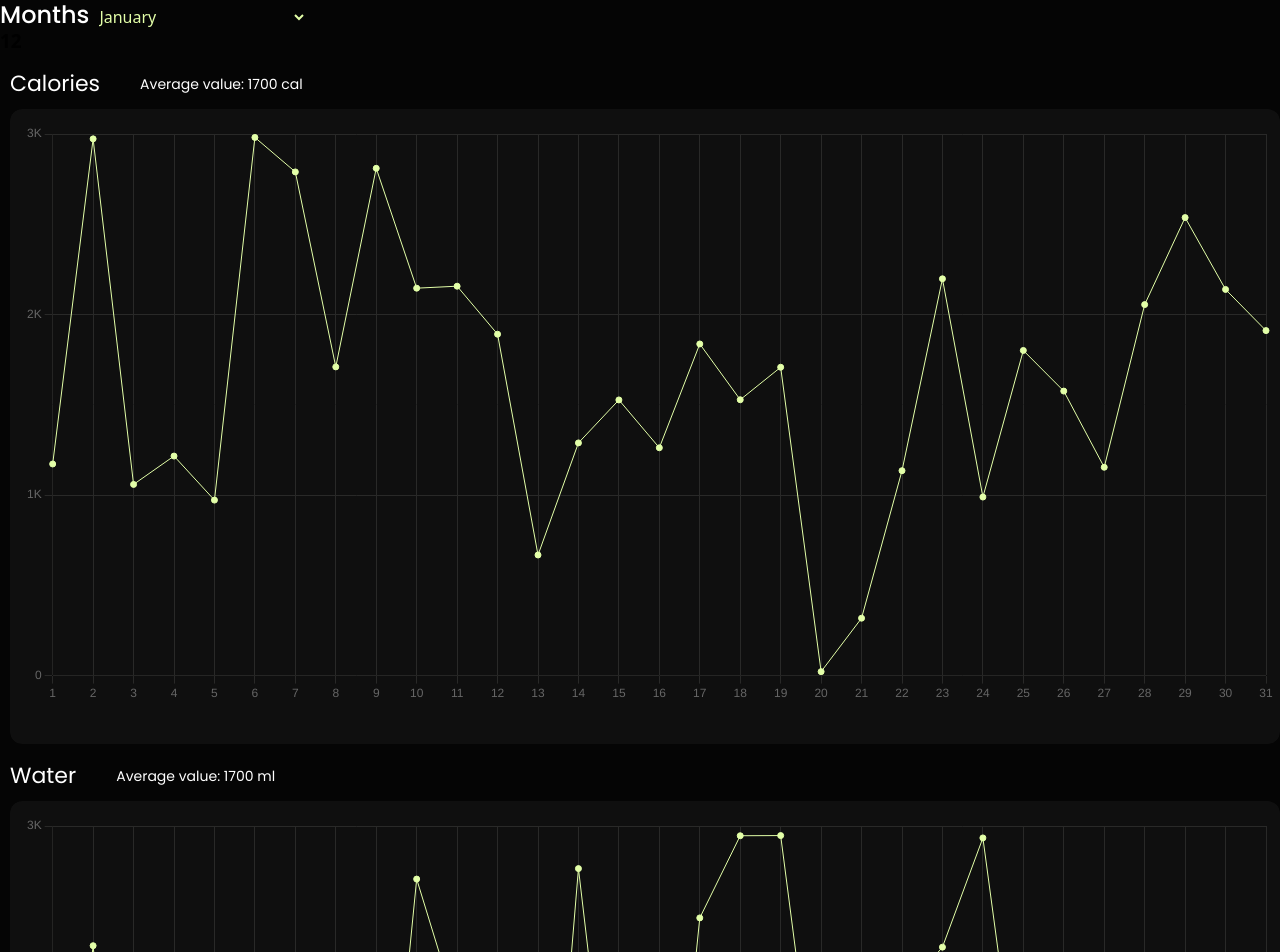
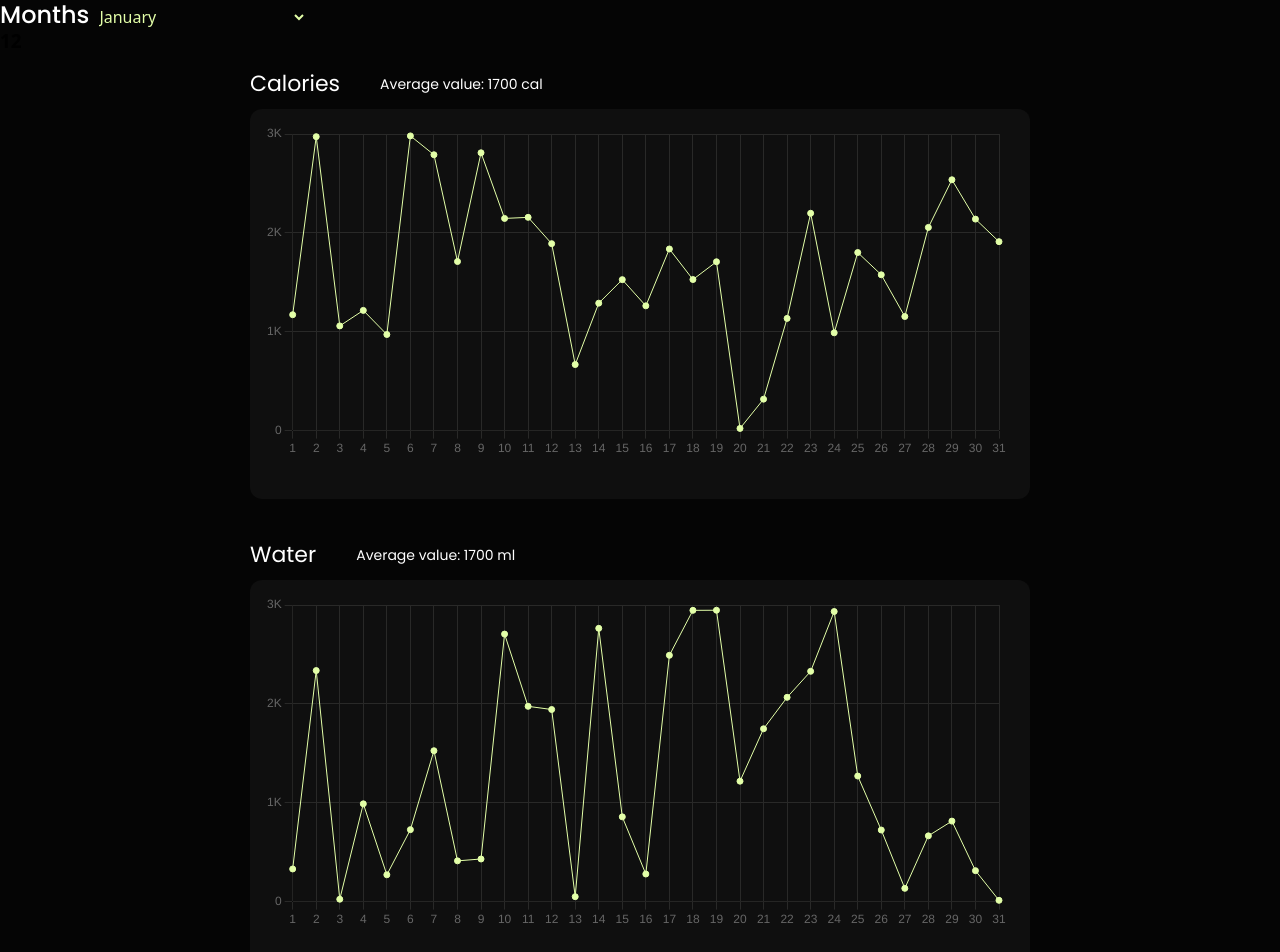
Before and after one commit to AnnaHort/HealthyHub, a React (Vite) app: page /HealthyHub/dashboard in a window 1280 px wide. Shown: the top 952 px of the page. Built offline with nearby package versions, Linux system fonts and the light colour scheme.

Commit message:
done styled mobile/ tablet/ desktop

```diff
--- a/src/components/Dashboard/Line/calories.jsx
+++ b/src/components/Dashboard/Line/calories.jsx
@@ -26,14 +26,27 @@ import styled from 'styled-components';
 const Container = styled.div`
   margin-left: 10px;
   overflow-y: auto;
+
+  @media (min-width: 834px) {
+   margin-left: unset;
+    overflow-y: unset;
+  }
+
+  @media (min-width: 1440px){
+
+  }
 `;
 
 
 const TitleContainer = styled.div`
-display: flex;
-align-items: center;
-margin-top: 16px;
-margin-bottom: 9px;
+  display: flex;
+  align-items: center;
+  margin-top: 16px;
+  margin-bottom: 9px;
+
+  @media (min-width: 1440px) {
+    margin-top: 0;
+  }
 `;
 
 const CaloriesTitle = styled.h2`
@@ -57,7 +70,6 @@ const CaloriesDesc = styled.p`
 
 const ChartsContainer = styled.div`
   display: flex;
-  justify-content: center;
   min-width: 676px;
   width: 100%;
   margin: 0 auto;
@@ -65,6 +77,16 @@ const ChartsContainer = styled.div`
   overflow-x: auto;
   overflow-y: hidden;
   white-space: nowrap;
+
+  @media (min-width: 834px) {
+    min-width: 780px;
+    overflow-x: unset;
+    overflow-y: unset;
+  }
+
+  @media (min-width: 1440px) {
+    min-width: 676px;
+  }
 `;
 
 const CaloriesDashboard = () => {
@@ -109,7 +131,7 @@ const CaloriesDashboard = () => {
     layout: {
       padding: {
         left: 14,
-        right: 14,
+        right: 31,
         top: 25,
         bottom: 40,
       },
--- a/src/components/Dashboard/Line/lineDashboard.jsx
+++ b/src/components/Dashboard/Line/lineDashboard.jsx
@@ -2,16 +2,44 @@ import WaterDashboar from "./water";
 import Calories from "./calories";
 import MonthsDashboard from "../months/months";
 import WeightCharts from "./weight";
+import styled from "styled-components";
+
+const DashboardContainer = styled.div`
+  max-width: 780px;
+  margin-left: auto;
+  margin-right: auto;
+
+  @media (min-width: 834px) {
+    margin-left: auto;
+    margin-right: auto;
+  }
+
+  @media (min-width: 1440px) {
+    min-width: 1440px;
+    margin-left: unset;
+    margin-right: unset;
+    display: flex;
+    justify-content: center;
+    align-items: center;
+    flex-direction: row;
+    gap: 20px;
+    margin-top: 16px;
+    margin-bottom: 20px;
+  }
+`;
 
 const LineDashboard = () => {
     return (
-        <div>
-            <MonthsDashboard/>
-            <Calories />
-            <WaterDashboar />
-            <WeightCharts/>
-    </div>
-)
+      <div>
+        <MonthsDashboard />
+        <DashboardContainer>
+          <Calories />
+          <WaterDashboar />
+        </DashboardContainer>
+
+        <WeightCharts />
+      </div>
+    );
 }
 
 export default LineDashboard;
--- a/src/components/Dashboard/Line/water.jsx
+++ b/src/components/Dashboard/Line/water.jsx
@@ -27,6 +27,15 @@ const Container = styled.div`
   margin-left: 10px;
   margin-bottom: 40px;
   overflow-x: auto;
+
+  @media (min-width: 834px) {
+    margin-left: unset;
+    overflow-y: unset;
+  }
+
+  @media (min-width: 1440px) {
+    margin-bottom: 0;
+  }
 `;
 
 const TitleContainer = styled.div`
@@ -34,6 +43,14 @@ const TitleContainer = styled.div`
   align-items: center;
   margin-top: 16px;
   margin-bottom: 9px;
+
+  @media (min-width: 834px) {
+    margin-top: 40px;
+  }
+
+  @media (min-width: 1440px) {
+    margin-top: 0;
+  }
 `;
 
 const WaterTitle = styled.h2`
@@ -57,7 +74,6 @@ const WaterDesc = styled.p`
 
 const ChartsContainer = styled.div`
   display: flex;
-  justify-content: center;
   min-width: 676px;
   width: 100%;
   margin: 0 auto;
@@ -65,6 +81,16 @@ const ChartsContainer = styled.div`
   overflow-x: auto;
   overflow-y: hidden;
   white-space: nowrap;
+
+  @media (min-width: 834px) {
+    min-width: 780px;
+    overflow-x: unset;
+    overflow-y: unset;
+  }
+
+  @media (min-width: 1440px) {
+    min-width: 676px;
+  }
 `;
 
 
@@ -109,7 +135,7 @@ const WaterDashboar = () => {
      layout: {
        padding: {
          left: 14,
-         right: 14,
+         right: 31,
          top: 25,
          bottom: 40,
        },
--- a/src/components/SharedLayout/SharedLayout.jsx
+++ b/src/components/SharedLayout/SharedLayout.jsx
@@ -6,6 +6,7 @@ import { useSelector } from 'react-redux';
 import selectIsLoggedIn from '../../redux/auth/authSelectors';
 
 import { Container, ContainerHeader } from './SharedLayout.styled';
+import DashboardPage from '../../pages/DashboardPage/dashboardPage';
 
 const SharedLayout = () => {
   const isLoggedIn = useSelector(selectIsLoggedIn);
@@ -16,7 +17,7 @@ const SharedLayout = () => {
         {isLoggedIn ? <HeaderAuthorizedUser /> : <Header />}
       </ContainerHeader>
 
-
+<DashboardPage/>
       <Container>
         <Suspense fallback={<div>Loading...</div>}>
           <Outlet />
--- a/src/pages/DashboardPage/dashboardPage.jsx
+++ b/src/pages/DashboardPage/dashboardPage.jsx
@@ -2,9 +2,9 @@ import LineDashboard from "../../components/Dashboard/Line/lineDashboard";
 
 const DashboardPage = () => {
     return (
-        <div>
+        <>
             <LineDashboard/>
-    </div>
+    </>
 )
 }
 
```
